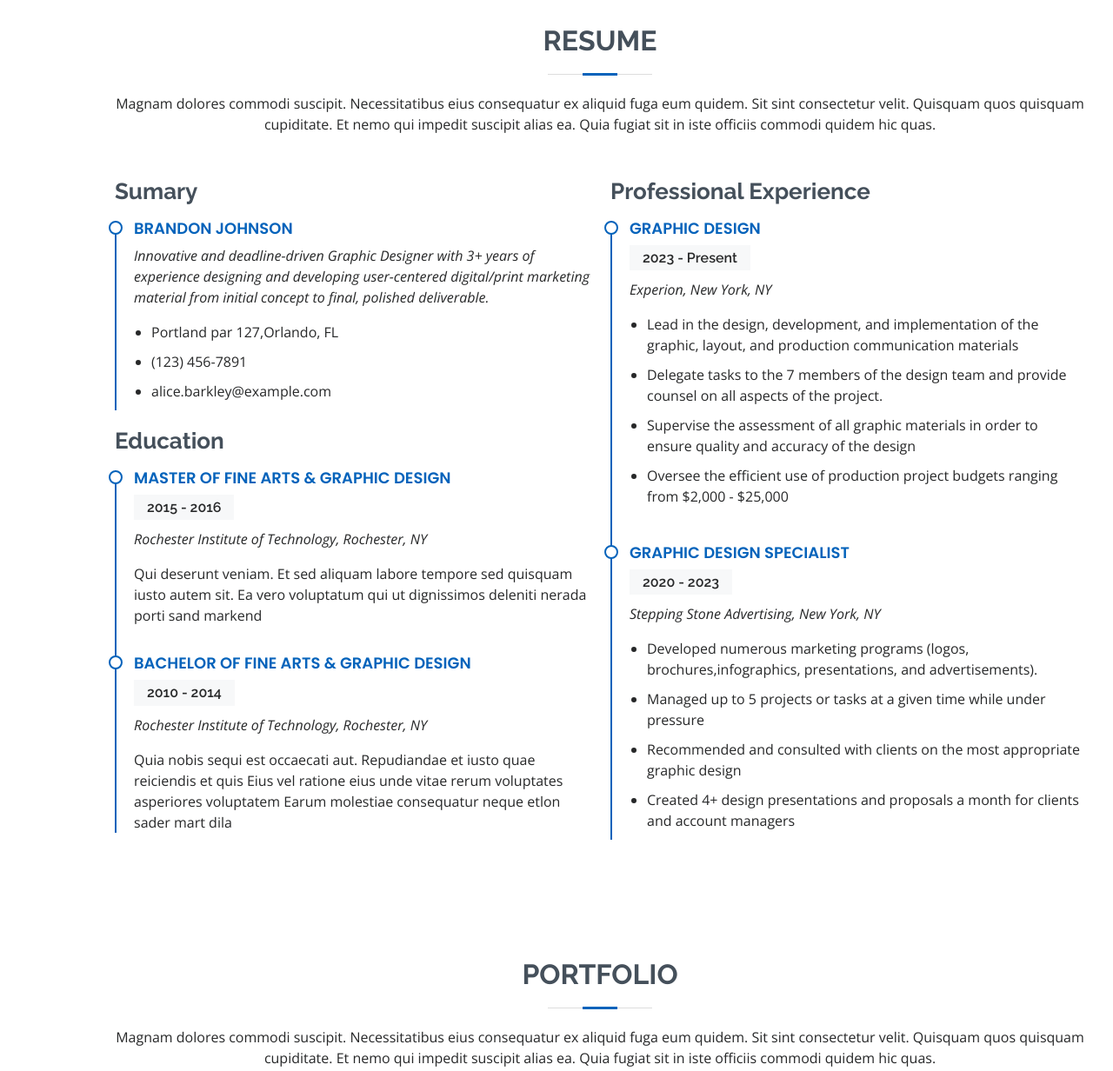
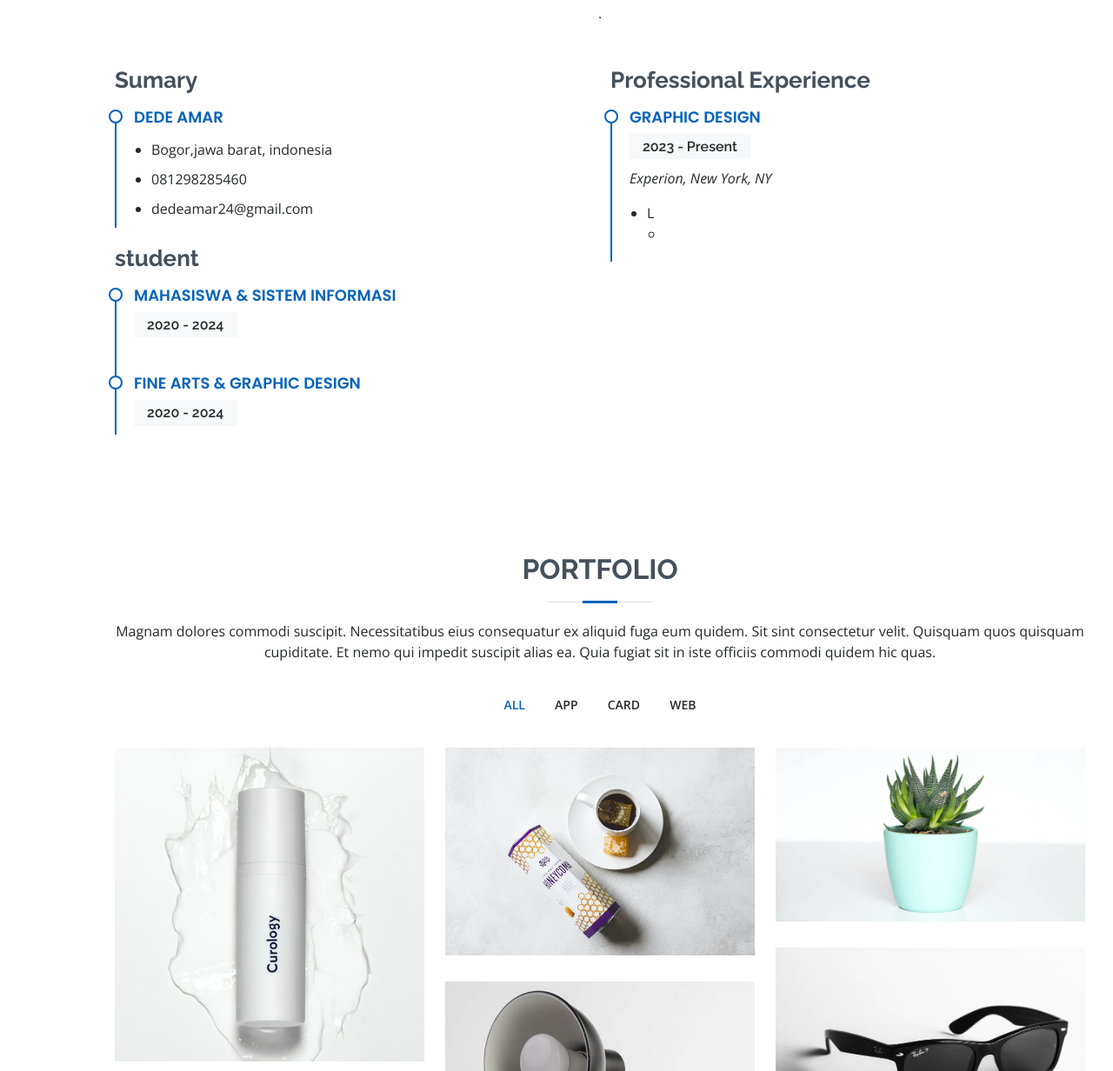
Before and after one commit to dedeamar/Tugas2-fswd-arkatama-, a plain HTML site: page index.html in a window 1280 px wide. Shown: the part 2232-3464 px from the top of the page at 87% size. Drawn offline with nearby package versions, Linux system fonts and the light colour scheme.

Commit message:
[FEAT] landing page

```diff
--- a/index.html
+++ b/index.html
@@ -89,14 +89,13 @@
           <div class="col-lg-8 pt-4 pt-lg-0 content">
             <h3>UI/UX Designer &amp; Web Developer.</h3>
             <p class="fst-italic">
-              Lorem ipsum dolor sit amet, consectetur adipiscing elit, sed do eiusmod tempor incididunt ut labore et dolore
-              magna aliqua.
+
             </p>
             <div class="row">
               <div class="col-lg-6">
                 <ul>
                   <li><i class="bi bi-chevron-right"></i> <strong>Birthday:</strong> <span>12 juni 2001</span></li>
-                  <li><i class="bi bi-chevron-right"></i> <strong>Website:</strong> <span>www.example.com</span></li>
+                  <li><i class="bi bi-chevron-right"></i> <strong>Email:</strong> <span>dedeamar24@gmail.com</span></li>
                   <li><i class="bi bi-chevron-right"></i> <strong>Phone:</strong> <span>+6281298285460</span></li>
                   <li><i class="bi bi-chevron-right"></i> <strong>Kota:</strong> <span>Bogor, indonesia</span></li>
                 </ul>
@@ -104,8 +103,7 @@
               <div class="col-lg-6">
                 <ul>
                   <li><i class="bi bi-chevron-right"></i> <strong>Age:</strong> <span>20</span></li>
-                  <li><i class="bi bi-chevron-right"></i> <strong>Degree:</strong> <span>Master</span></li>
-                  <li><i class="bi bi-chevron-right"></i> <strong>PhEmailone:</strong> <span>email@example.com</span></li>
+                  <li><i class="bi bi-chevron-right"></i> <strong>Degree:</strong> <span>Student</span></li>
                   <li><i class="bi bi-chevron-right"></i> <strong>Freelance:</strong> <span>Available</span></li>
                 </ul>
               </div>
@@ -125,7 +123,7 @@
 
         <div class="section-title">
           <h2>Facts</h2>
-          <p>Magnam dolores commodi suscipit. Necessitatibus eius consequatur ex aliquid fuga eum quidem. Sit sint consectetur velit. Quisquam quos quisquam cupiditate. Et nemo qui impedit suscipit alias ea. Quia fugiat sit in iste officiis commodi quidem hic quas.</p>
+          <p></p>
         </div>
 
         <div class="row">
@@ -238,34 +236,33 @@
 
         <div class="section-title">
           <h2>Resume</h2>
-          <p>Magnam dolores commodi suscipit. Necessitatibus eius consequatur ex aliquid fuga eum quidem. Sit sint consectetur velit. Quisquam quos quisquam cupiditate. Et nemo qui impedit suscipit alias ea. Quia fugiat sit in iste officiis commodi quidem hic quas.</p>
+          <p>.</p>
         </div>
 
         <div class="row">
           <div class="col-lg-6">
             <h3 class="resume-title">Sumary</h3>
             <div class="resume-item pb-0">
-              <h4>Brandon Johnson</h4>
-              <p><em>Innovative and deadline-driven Graphic Designer with 3+ years of experience designing and developing user-centered digital/print marketing material from initial concept to final, polished deliverable.</em></p>
+              <h4>Dede Amar</h4>
+              <p><em></em></p>
               <ul>
-                <li>Portland par 127,Orlando, FL</li>
-                <li>(123) 456-7891</li>
-                <li>alice.barkley@example.com</li>
+                <li>Bogor,jawa barat, indonesia</li>
+                <li>081298285460</li>
+                <li>dedeamar24@gmail.com</li>
               </ul>
             </div>
 
-            <h3 class="resume-title">Education</h3>
+            <h3 class="resume-title"> student</h3>
             <div class="resume-item">
-              <h4>Master of Fine Arts &amp; Graphic Design</h4>
-              <h5>2015 - 2016</h5>
-              <p><em>Rochester Institute of Technology, Rochester, NY</em></p>
-              <p>Qui deserunt veniam. Et sed aliquam labore tempore sed quisquam iusto autem sit. Ea vero voluptatum qui ut dignissimos deleniti nerada porti sand markend</p>
+              <h4> mahasiswa &amp; sistem informasi</h4>
+              <h5>2020 - 2024</h5>
+              <p><em></em></p>
+              <p></p>
             </div>
             <div class="resume-item">
-              <h4>Bachelor of Fine Arts &amp; Graphic Design</h4>
-              <h5>2010 - 2014</h5>
-              <p><em>Rochester Institute of Technology, Rochester, NY</em></p>
-              <p>Quia nobis sequi est occaecati aut. Repudiandae et iusto quae reiciendis et quis Eius vel ratione eius unde vitae rerum voluptates asperiores voluptatem Earum molestiae consequatur neque etlon sader mart dila</p>
+              <h4>Fine Arts &amp; Graphic Design</h4>
+              <h5>2020 - 2024</h5>
+              </p>
             </div>
           </div>
           <div class="col-lg-6">
@@ -275,22 +272,9 @@
               <h5>2023 - Present</h5>
               <p><em>Experion, New York, NY </em></p>
               <ul>
-                <li>Lead in the design, development, and implementation of the graphic, layout, and production communication materials</li>
-                <li>Delegate tasks to the 7 members of the design team and provide counsel on all aspects of the project. </li>
-                <li>Supervise the assessment of all graphic materials in order to ensure quality and accuracy of the design</li>
-                <li>Oversee the efficient use of production project budgets ranging from $2,000 - $25,000</li>
-              </ul>
-            </div>
-            <div class="resume-item">
-              <h4>Graphic design specialist</h4>
-              <h5>2020 - 2023</h5>
-              <p><em>Stepping Stone Advertising, New York, NY</em></p>
+                <li>L
               <ul>
-                <li>Developed numerous marketing programs (logos, brochures,infographics, presentations, and advertisements).</li>
-                <li>Managed up to 5 projects or tasks at a given time while under pressure</li>
-                <li>Recommended and consulted with clients on the most appropriate graphic design</li>
-                <li>Created 4+ design presentations and proposals a month for clients and account managers</li>
-              </ul>
+                <li>
             </div>
           </div>
         </div>
@@ -572,11 +556,11 @@
             <div class="swiper-slide">
               <div class="testimonial-item">
                 <img src="assets/img/testimonials/testimonials-2.jpg" class="testimonial-img" alt="">
-                <h3>Sara Wilsson</h3>
-                <h4>Designer</h4>
+                <h3>Dede Amar</h3>
+                <h4>programer</h4>
                 <p>
                   <i class="bx bxs-quote-alt-left quote-icon-left"></i>
-                  Export tempor illum tamen malis malis eram quae irure esse labore quem cillum quid cillum eram malis quorum velit fore eram velit sunt aliqua noster fugiat irure amet legam anim culpa.
+
                   <i class="bx bxs-quote-alt-right quote-icon-right"></i>
                 </p>
               </div>
@@ -585,11 +569,11 @@
             <div class="swiper-slide">
               <div class="testimonial-item">
                 <img src="assets/img/testimonials/testimonials-3.jpg" class="testimonial-img" alt="">
-                <h3>Jena Karlis</h3>
-                <h4>Store Owner</h4>
+                <h3></h3>
+                <h4></h4>
                 <p>
                   <i class="bx bxs-quote-alt-left quote-icon-left"></i>
-                  Enim nisi quem export duis labore cillum quae magna enim sint quorum nulla quem veniam duis minim tempor labore quem eram duis noster aute amet eram fore quis sint minim.
+
                   <i class="bx bxs-quote-alt-right quote-icon-right"></i>
                 </p>
               </div>
```
